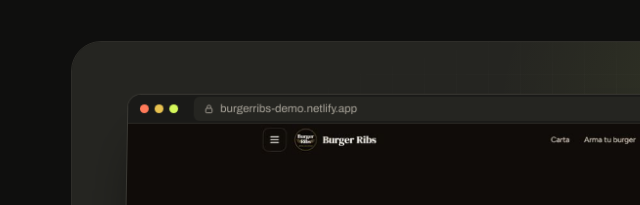
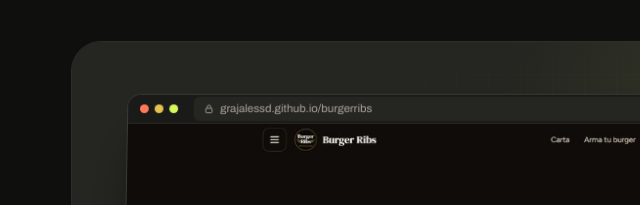
Before and after one commit to grajalessd/Portafolio, a plain HTML site: page index.html in a window 1280 px wide. Shown: the part 2415-2620 px from the top of the page, 11-651 px from the left. Drawn offline with Linux system fonts and the light colour scheme.

Commit message:
Update index.html

```diff
--- a/index.html
+++ b/index.html
@@ -317,9 +317,9 @@
               <div class="navegador">
                 <div class="navegador__barra" aria-hidden="true">
                   <i></i><i></i><i></i>
-                  <a class="navegador__url" href="https://burgerribs-demo.netlify.app/" target="_blank" rel="noopener" aria-label="Abrir Burger Ribs en vivo (se abre en otra pestaña)">
+                  <a class="navegador__url" href="https://grajalessd.github.io/burgerribs/" target="_blank" rel="noopener" aria-label="Abrir Burger Ribs en vivo (se abre en otra pestaña)">
                     <svg viewBox="0 0 24 24" aria-hidden="true"><rect x="5" y="11" width="14" height="10" rx="2"/><path d="M8 11V8a4 4 0 0 1 8 0v3"/></svg>
-                    burgerribs-demo.netlify.app
+                    grajalessd.github.io/burgerribs
                     <span class="navegador__abrir" aria-hidden="true">↗</span>
                   </a>
                 </div>
@@ -358,7 +358,7 @@
                   </ul>
                   <div class="en-vivo">
                     <p class="en-vivo__texto"><span class="en-vivo__punto" aria-hidden="true"></span> ¿Quieres verla en acción? <strong>Entra y pruébala como si fueras un cliente.</strong></p>
-                    <a class="boton boton--grande en-vivo__boton" href="https://burgerribs-demo.netlify.app/" target="_blank" rel="noopener">
+                    <a class="boton boton--grande en-vivo__boton" href="https://grajalessd.github.io/burgerribs/" target="_blank" rel="noopener">
                       Ver página en vivo
                       <span class="en-vivo__flecha" aria-hidden="true">↗</span>
                     </a>
```
